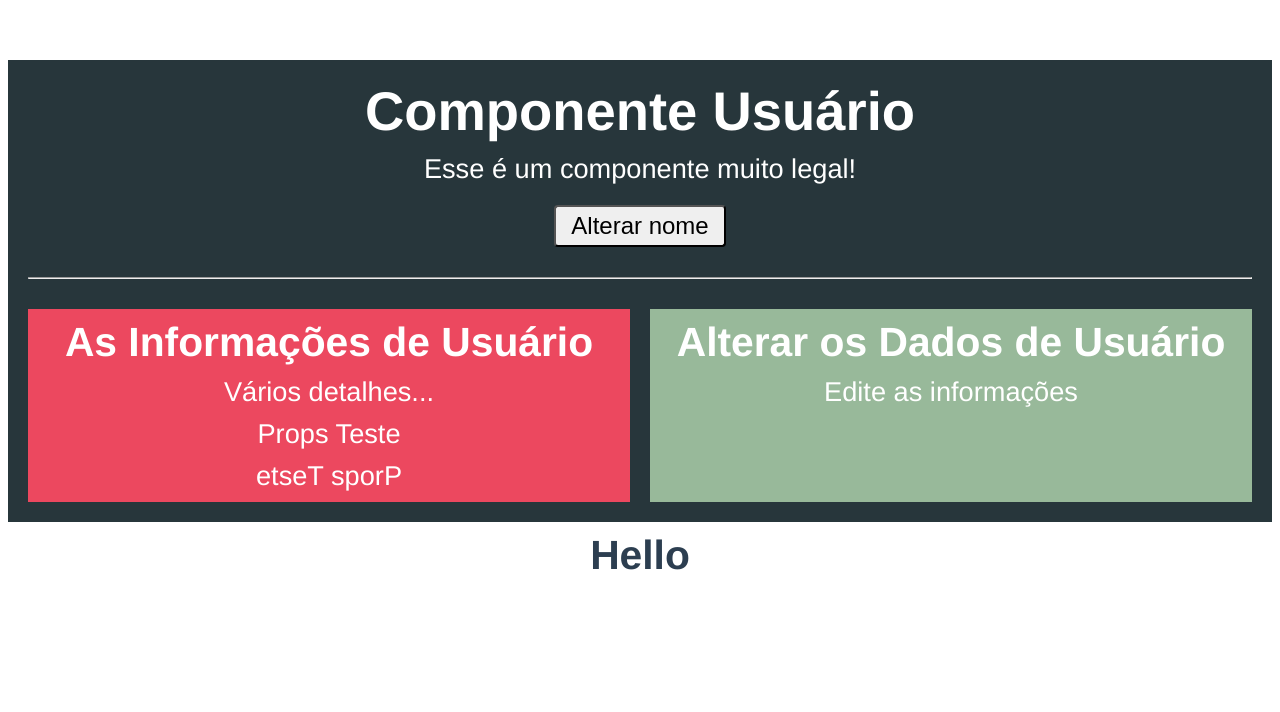
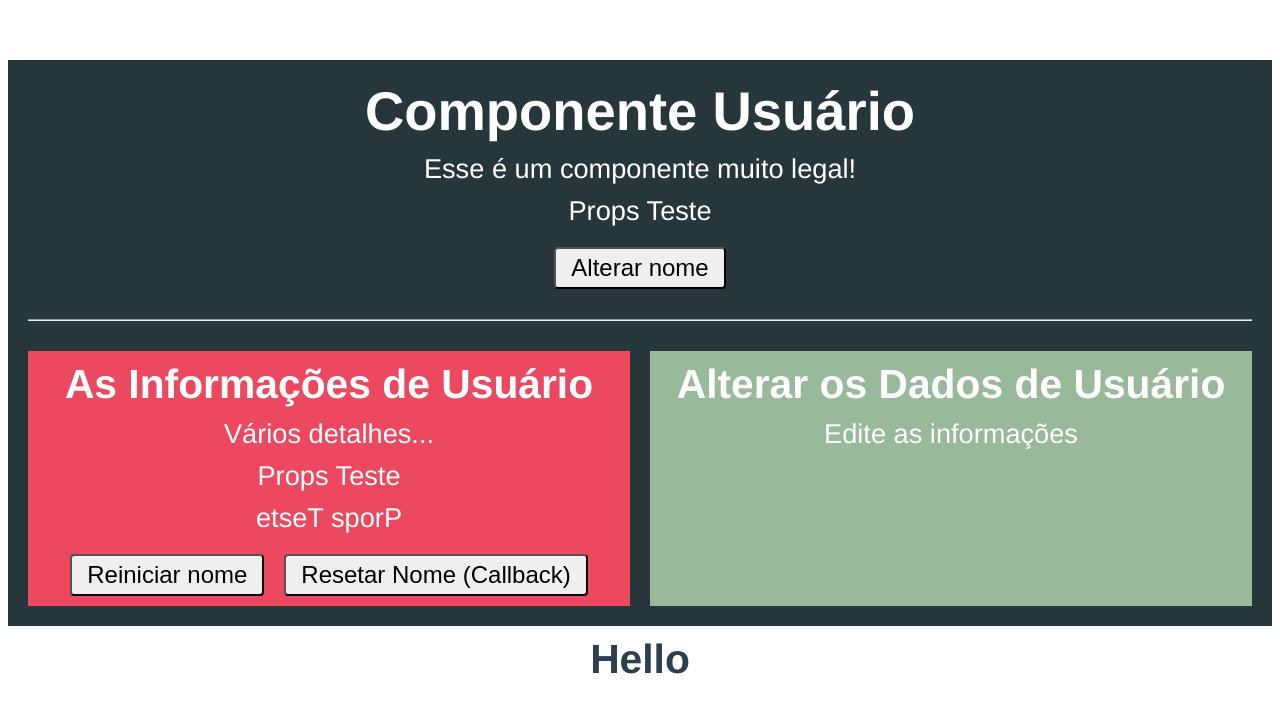
Before and after one commit to ebraimcarvalho/vuejs, a Vue app in the folder vue-coder/vue-cli/comunicacao/: page / in a window 1280 px wide. Shown: the top 712 px of the page. Built offline with nearby package versions, Linux system fonts and the light colour scheme.

Commit message:
callback in props

```diff
--- a/vue-coder/vue-cli/comunicacao/src/components/Usuario.vue
+++ b/vue-coder/vue-cli/comunicacao/src/components/Usuario.vue
@@ -2,32 +2,44 @@
   <div class="container">
     <h1>Componente Usuário</h1>
     <p>Esse é um componente muito legal!</p>
+    <p>{{ title }}</p>
     <button @click="alterarNome">Alterar nome</button>
-        <hr>
+    <hr />
     <div class="componentes">
-            <app-usuario-info :title="title" />
+      <app-usuario-info
+        @mudou="trataEvento($event)"
+        :title="title"
+        :reiniciarFN="reiniciarNome"
+      />
       <app-usuario-editar />
     </div>
   </div>
 </template>
 
 <script>
-import AppUsuarioInfo from './UsuarioInfo'
-import AppUsuarioEditar from './UsuarioEditar'
+import AppUsuarioInfo from "./UsuarioInfo";
+import AppUsuarioEditar from "./UsuarioEditar";
 
 export default {
   components: { AppUsuarioInfo, AppUsuarioEditar },
   data() {
     return {
-            title: 'Props Teste'
-        }
+      title: "Props Teste",
+    };
   },
   methods: {
     alterarNome() {
-            this.title = 'Ana'
+      this.title = "Ana";
+    },
+    trataEvento(e) {
+      console.log(e)
+      this.title = e.novo
+    },
+    reiniciarNome() {
+      this.title = 'Props Teste'
     }
-    }
-}
+  },
+};
 </script>
 
 <style scoped>
--- a/vue-coder/vue-cli/comunicacao/src/components/UsuarioInfo.vue
+++ b/vue-coder/vue-cli/comunicacao/src/components/UsuarioInfo.vue
@@ -4,6 +4,8 @@
     <p>Vários detalhes...</p>
     <p>{{ title }}</p>
     <p>{{ inverternome() }}</p>
+    <button @click="reiniciarNome">Reiniciar nome</button>
+    <button @click="reiniciarFN">Resetar Nome (Callback)</button>
   </div>
 </template>
 
@@ -14,11 +16,20 @@ export default {
       type: String,
       required: true
     },
+    reiniciarFN: Function
   },
   methods: {
     inverternome() {
       return this.title.split("").reverse().join("");
     },
+    reiniciarNome() {
+      const antigo = this.title
+      // this.title = "Ebra"
+      this.$emit('mudou', {
+        novo: 'Ebra',
+        antigo
+      })
+    }
   },
 };
 </script>
```
Lines whose indentation alone changed are shown as unchanged.
